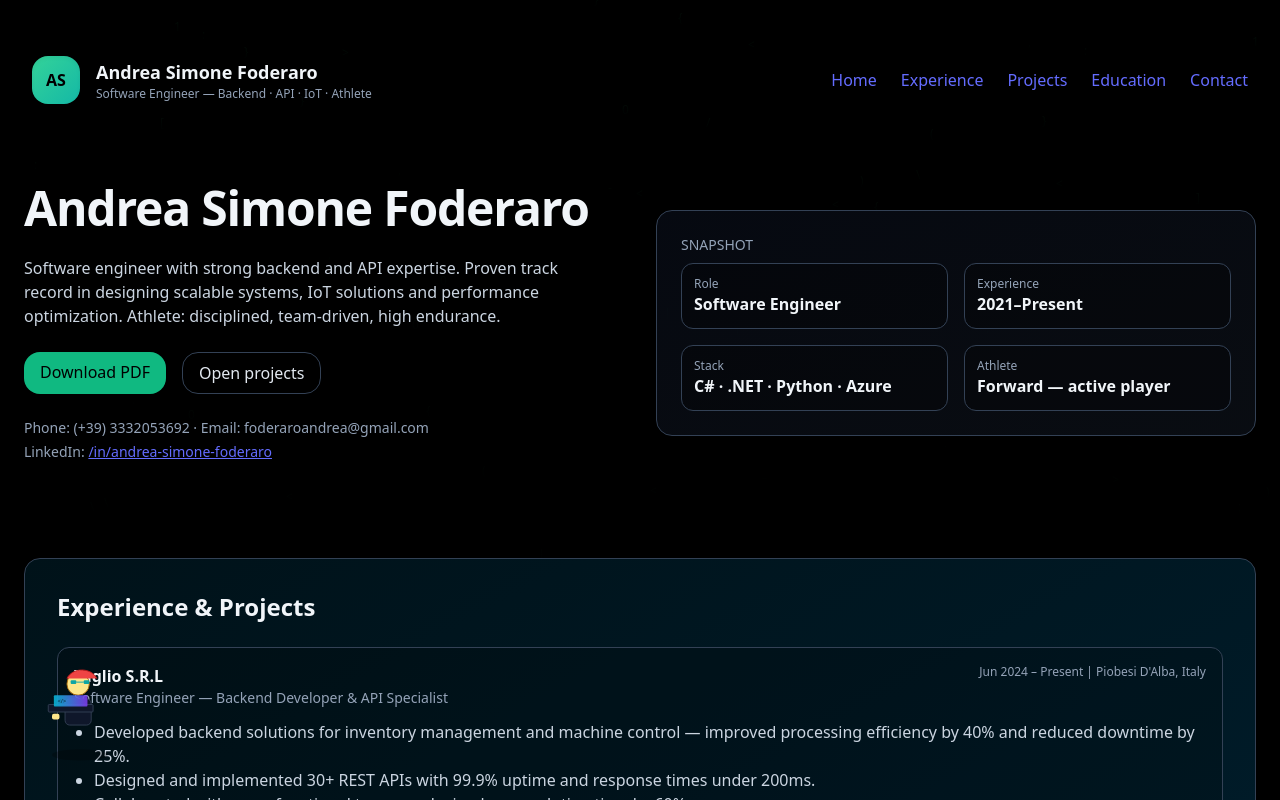
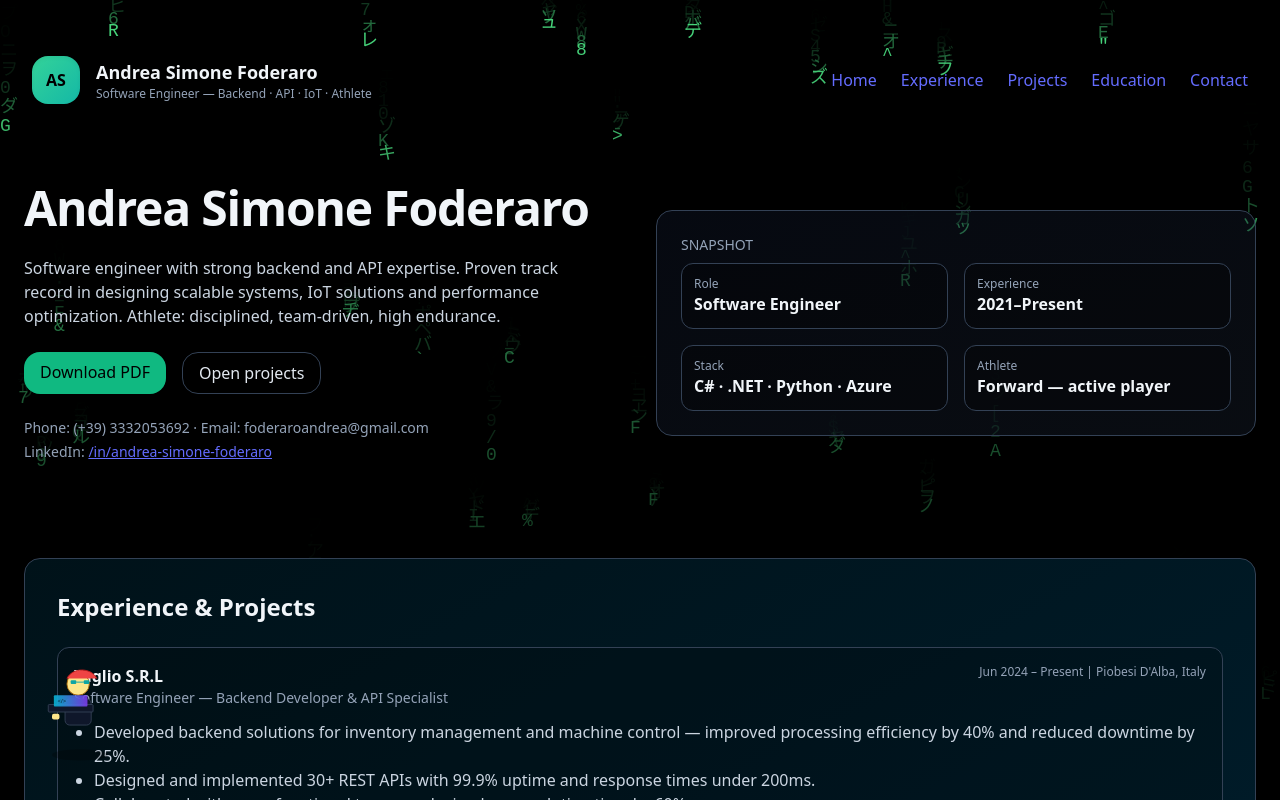
Before and after one commit to fodecoder/fodecoder.github.io, a React (Vite) app: page / in a window 1280 px wide. Shown: the top 800 px of the page. Built offline with nearby package versions, Linux system fonts and the light colour scheme; the HTML template or start-up script is replaced by a standard one.

Commit message:
Add matrix background

```diff
--- a/src/App.tsx
+++ b/src/App.tsx
@@ -7,6 +7,7 @@ import Contact from "./components/sections/Contacts";
 import Education from "./components/sections/Education";
 import Projects from "./components/sections/Projects";
 import Skills from "./components/sections/Skills";
+import MatrixRain from "./components/utils/MatrixRain";
 
 // Interactive single-file React component — customized with Andrea Simone Foderaro CV data
 // Requires: Tailwind CSS and framer-motion installed
@@ -148,26 +149,3 @@ function ProgrammerSprite({ jump }: { jump: boolean }) {
     </motion.div>
   );
 }
-
-function MatrixRain() {
-  const columns = Math.max(20, Math.floor(window.innerWidth / 14));
-  const lines = new Array(columns).fill(0).map((_, i) => i);
-  return (
-    <svg className="w-full h-full" preserveAspectRatio="none">
-      <defs>
-        <linearGradient id="mg" x1="0" x2="0" y1="0" y2="1">
-          <stop offset="0" stopColor="#4ade80" stopOpacity="0.95" />
-          <stop offset="1" stopColor="#10b981" stopOpacity="0.1" />
-        </linearGradient>
-      </defs>
-      {lines.map(i => (
-        <text key={i} x={(i * 14) + 6} y={(Math.random() * window.innerHeight)} fontSize="12" fill="url(#mg)" opacity="0.06">{randomChars()}</text>
-      ))}
-    </svg>
-  );
-}
-
-function randomChars() {
-  const chars = "01{}[]()<>/\\|;:,._-";
-  return chars.charAt(Math.floor(Math.random() * chars.length));
-}
--- /dev/null
+++ b/src/components/utils/MatrixRain.tsx
@@ -0,0 +1,74 @@
+import { useRef, useEffect } from "react";
+
+const MatrixRain = () => {
+  const canvasRef = useRef<HTMLCanvasElement>(null);
+
+  useEffect(() => {
+    const canvas = canvasRef.current;
+    if (!canvas) return;
+    const ctx = canvas.getContext("2d");
+    if (!ctx) return;
+
+    let animationFrameId: number;
+    let width = window.innerWidth;
+    let height = window.innerHeight;
+    canvas.width = width;
+    canvas.height = height;
+
+    const fontSize = 18;
+    let columns = Math.floor(width / fontSize);
+    let drops = Array(columns).fill(1);
+    let speeds = Array.from({ length: columns }, () => Math.random() * 0.9 + 0.3); // velocità tra 0.8 e 2.0
+
+        const chars = "アァカサタナハマヤャラワガザダバパイィキシチニヒミリヰギジヂビピウゥクスツヌフムユュルグズヅブプエェケセテネヘメレヱゲゼデベペオォコソトノホモヨョロヲゴゾドボポヴッンABCDEFGHIJKLMNOPQRSTUVWXYZ0123456789!@#$%^&*()-_=+[]{}|;:\",.<>?/\\\\\`~";
+
+    function draw() {
+      if (!ctx) return;
+      ctx.fillStyle = "rgba(0,0,0,0.5)";
+      ctx.fillRect(0, 0, width, height);
+
+      ctx.font = `${fontSize}px monospace`;
+      ctx.fillStyle = "#4ade80";
+      for (let i = 0; i < drops.length; i++) {
+        const text = chars.charAt(Math.floor(Math.random() * chars.length));
+        ctx.fillText(text, i * fontSize, drops[i] * fontSize);
+
+        if (drops[i] * fontSize > height && Math.random() > 0.975) {
+          drops[i] = 0;
+          speeds[i] = Math.random() * 0.9 + 0.2; // nuova velocità per la colonna
+        }
+        drops[i] += speeds[i];
+      }
+      animationFrameId = requestAnimationFrame(draw);
+    }
+
+    draw();
+
+    function handleResize() {
+      width = window.innerWidth;
+      height = window.innerHeight;
+      if (!canvas) return;
+      canvas.width = width;
+      canvas.height = height;
+      columns = Math.floor(width / fontSize);
+      drops = Array(columns).fill(1);
+      speeds = Array.from({ length: columns }, () => Math.random() * 1.2 + 0.8);
+    }
+    window.addEventListener("resize", handleResize);
+
+    return () => {
+      cancelAnimationFrame(animationFrameId);
+      window.removeEventListener("resize", handleResize);
+    };
+  }, []);
+
+  return (
+    <canvas
+      ref={canvasRef}
+      className="fixed inset-0 w-full h-full pointer-events-none"
+      style={{ zIndex: 0 }}
+    />
+  );
+}
+
+export default MatrixRain;
```
